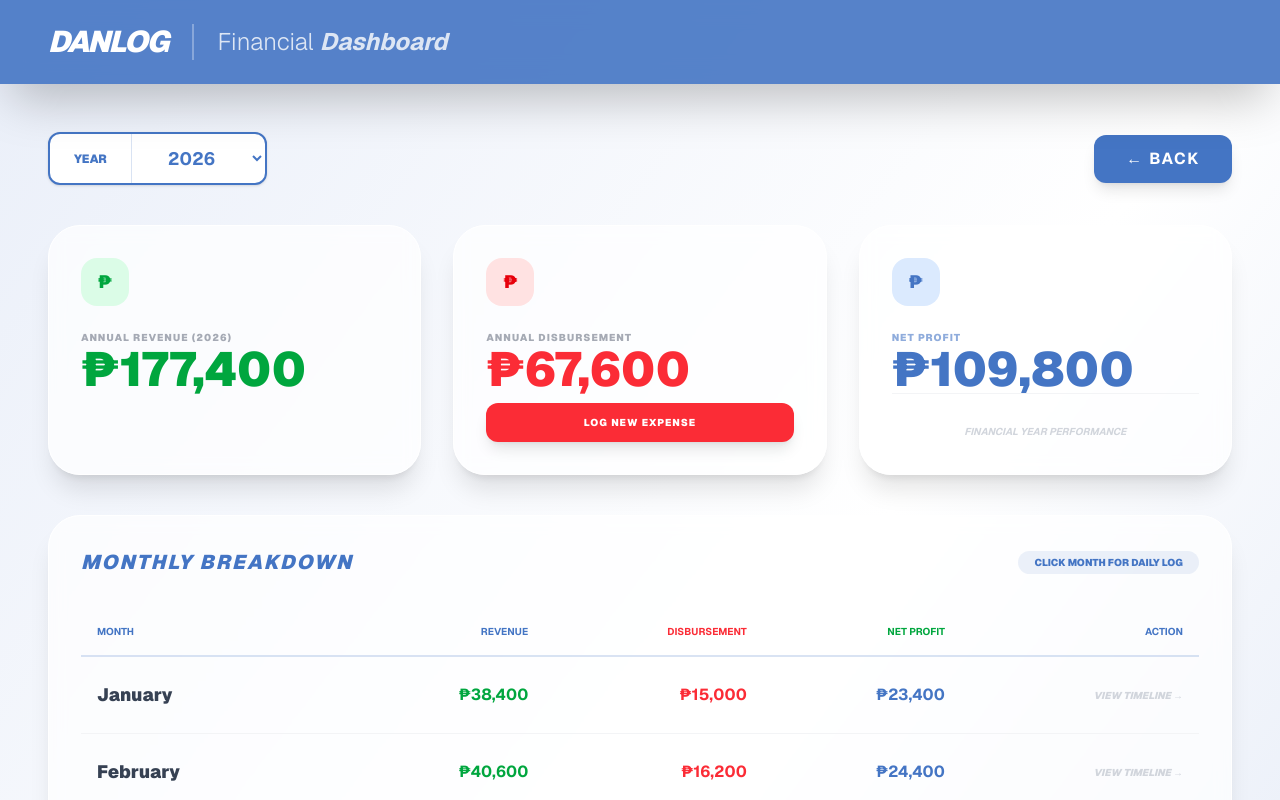
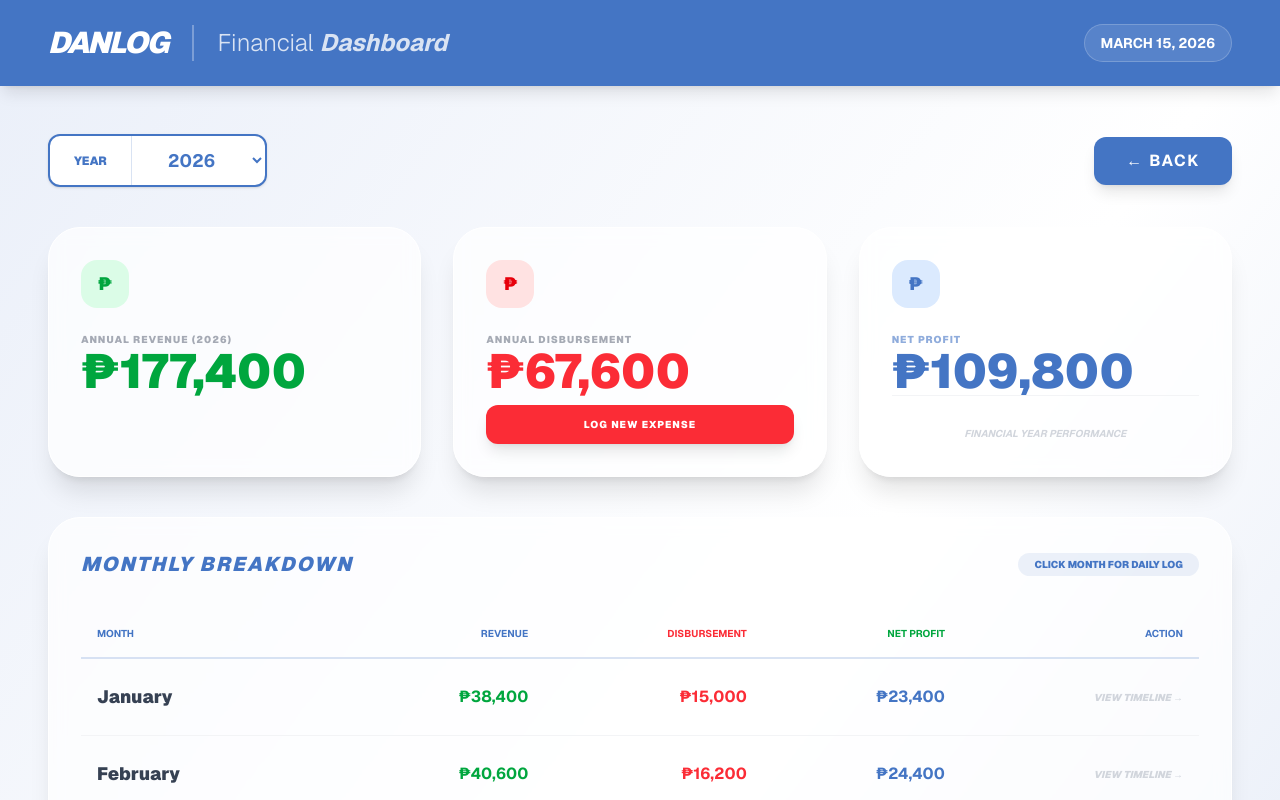
Before and after one commit to Shusky0o/Final-Proj, a Next.js app in the folder project-danlog/: page /financial in a window 1280 px wide. Shown: the top 800 px of the page. Built offline with nearby package versions, Linux system fonts and the light colour scheme.

Commit message:
style: improved header

```diff
--- a/project-danlog/src/app/financial/page.tsx
+++ b/project-danlog/src/app/financial/page.tsx
@@ -79,11 +79,16 @@ export default function FinancialAnalysis() {
   return (
     <main className="min-h-screen bg-gradient-to-br from-[#EAEFF9] via-[#FFFFFF] to-[#D9E2F3] flex flex-col font-sans text-black">
 
-      {/* HEADER */}
-      <header className="sticky top-0 z-50 backdrop-blur-md bg-[#4475C4]/90 text-white px-12 py-6 flex items-center justify-between w-full shadow-2xl">
+      {/* 1. HEADER (Uniform with RecordsPage) */}
+      <header className="sticky top-0 z-50 bg-[#4475C4] text-white px-12 py-6 flex items-center justify-between w-full shadow-lg">
         <div className="flex items-center">
           <h1 className="text-3xl font-black italic border-r-2 border-white/30 pr-6 mr-6 tracking-tighter uppercase">DANLOG</h1>
           <span className="text-2xl font-light opacity-80">Financial <span className="font-bold italic">Dashboard</span></span>
+        </div>
+
+        {/* DATE BADGE ON TOP RIGHT */}
+        <div className="bg-white/10 px-4 py-2 rounded-full border border-white/20 text-sm font-bold uppercase">
+          MARCH 15, 2026
         </div>
       </header>
 
@@ -101,7 +106,7 @@ export default function FinancialAnalysis() {
             </select>
           </div>
           <Link href="/" className="ml-auto">
-            <button className="bg-[#4475C4] text-white px-8 py-3 rounded-xl font-bold uppercase tracking-widest shadow-lg hover:bg-[#355ea3] transition-all">← Back</button>
+            <button className="bg-[#4475C4] text-white px-8 py-3 rounded-xl font-bold uppercase tracking-widest hover:bg-[#3A5FA5] transition-all shadow-lg hover:shadow-xl">← Back</button>
           </Link>
         </div>
 
--- a/project-danlog/src/app/page.tsx
+++ b/project-danlog/src/app/page.tsx
@@ -175,7 +175,7 @@ export default function AdminDashboard() {
 
             <Link href="/financial" className="w-full">
               <button className={mainButtonStyle}>
-                <span className="relative z-10 text-lg">Financial Analysis and Disbursement</span>
+                <span className="relative z-10 text-lg">Financial Analysis</span>
                 <div className="absolute inset-0 bg-gradient-to-r from-transparent via-white/10 to-transparent -translate-x-full group-hover:translate-x-full transition-transform duration-500"></div>
               </button>
             </Link>
--- a/project-danlog/src/app/records/page.tsx
+++ b/project-danlog/src/app/records/page.tsx
@@ -20,7 +20,7 @@ export default function RecordsPage() {
     <main className="h-screen overflow-hidden bg-gradient-to-br from-[#EAEFF9] via-[#FFFFFF] to-[#D9E2F3] flex flex-col font-sans text-black relative">
 
       {/* 1. HEADER (Date back to the right) */}
-      <header className="sticky top-0 z-50 backdrop-blur-md bg-[#4475C4]/90 text-white px-12 py-6 flex items-center justify-between w-full shadow-2xl border-b border-white/20">
+      <header className="sticky top-0 z-50 bg-[#4475C4] text-white px-12 py-6 flex items-center justify-between w-full shadow-lg">
         <div className="flex items-center">
           <h1 className="text-3xl font-black italic border-r-2 border-white/30 pr-6 mr-6 tracking-tighter uppercase">DANLOG</h1>
           <span className="text-2xl font-light opacity-80">Record <span className="font-bold italic">History</span></span>
```
